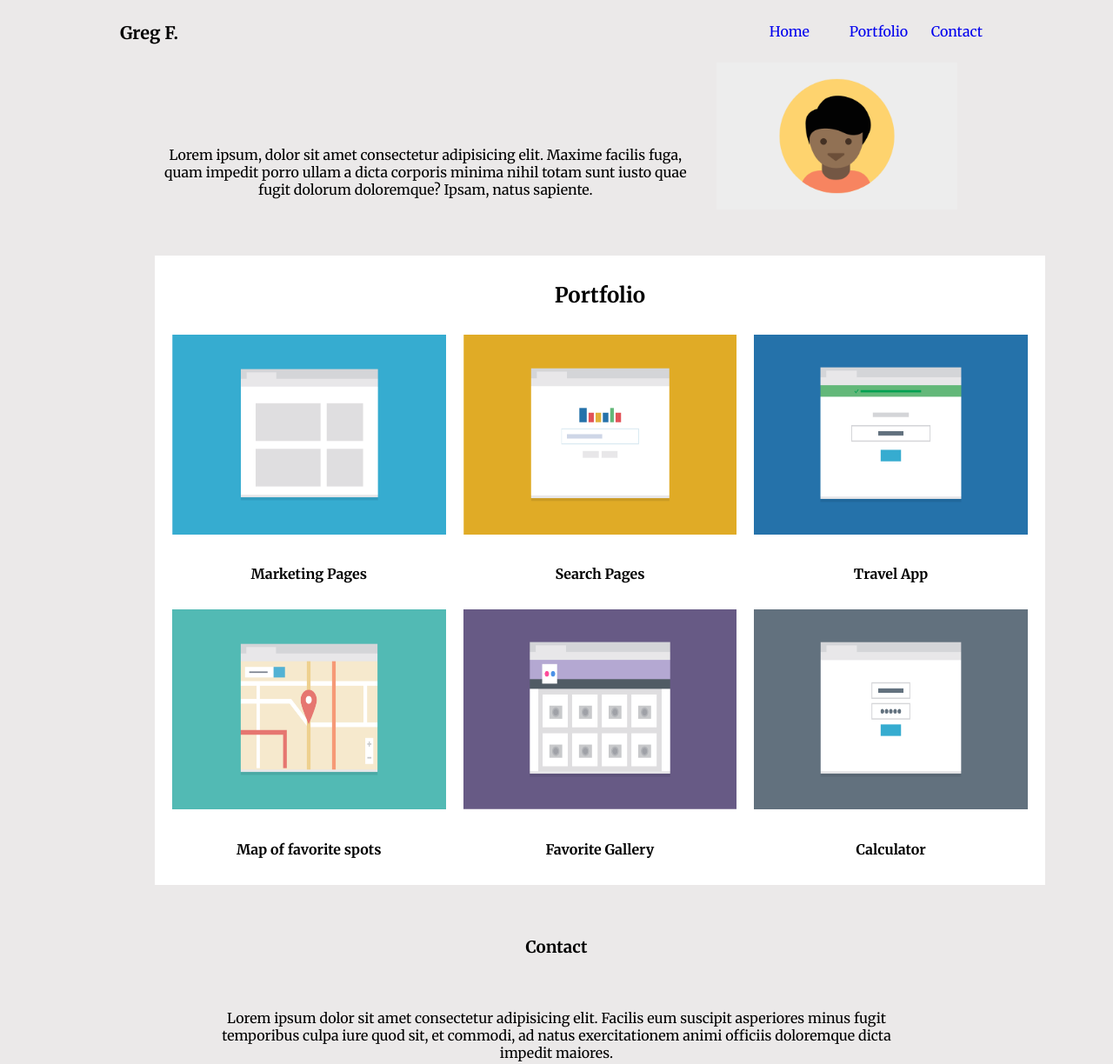
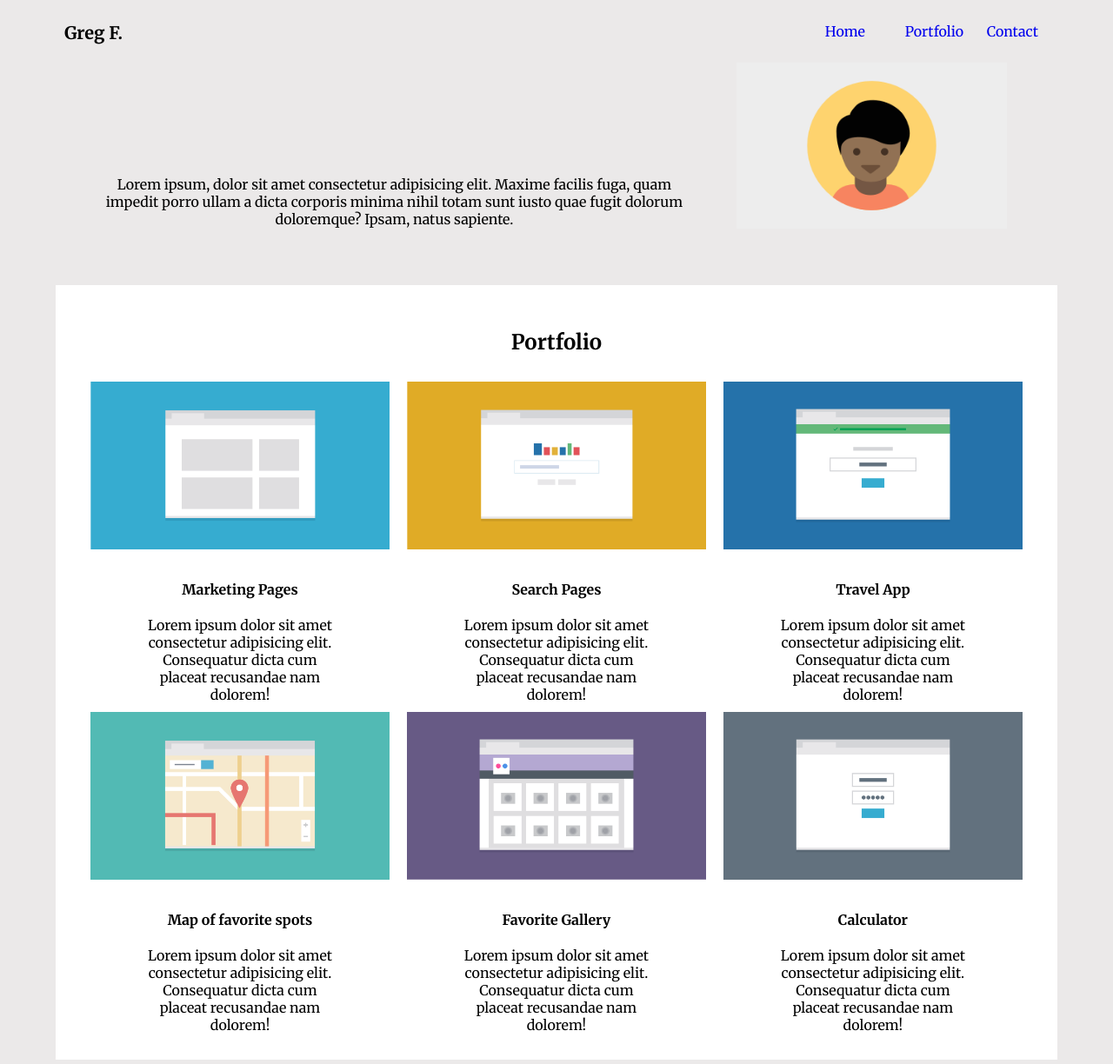
Before and after one commit to gregfrayre/project-2, a plain HTML site: page index.html in a window 1280 px wide. Shown: the top 1224 px of the page at 87% size. Drawn offline with Linux system fonts and the light colour scheme.

Commit message:
changes to code
made several changes to code.

```diff
--- a/css/styles.css
+++ b/css/styles.css
@@ -3,7 +3,7 @@
 }
 
 body{
-    width: 80%;
+    width: 90%;
     margin: 0 auto;
     background-color: rgb(235, 233, 233);
 }
@@ -67,7 +67,7 @@ img {
  width: 100%;
 }
 .port-img{
-  height: 250px;
+  /* height: 250px; */
 
 }
 .portfolio h2,h4{
@@ -107,6 +107,7 @@ footer{
 .top{
     float: right;
     margin-top: 10px;
+    text-decoration: none;
 }
 .footer-nav{
     float: right;
@@ -141,9 +142,12 @@ footer{
 
 /* Main Header */
   .intro img{
-    width: 50%;
-    margin-left: 28%;
-    /* margin-left: 25px; */
+    width: 40%;
+    float: right;
+}
+.intro p{
+    margin-top: 80px;
+    width: 55%;
 }
 
 .main-nav li{
@@ -156,7 +160,11 @@ footer{
   float: left;
   width: 50%;
 }
-
+.column p{
+    width: 60%;
+    margin: 0 auto;
+    text-align: center;
+}
 /* Clear floats after the columns */
 .clearfix {
   content: "";
@@ -191,8 +199,8 @@ footer{
 /* Footer */
 .top{
     display: none;
+
 }
-
 .footer-nav{
     float: right;
     display: inline-block;
@@ -202,6 +210,7 @@ footer{
     padding: 4px;
 
 }
+
 }
 
 /* On screens that are 600px wide or less, make the columns stack on top of each other instead of next to each other */
@@ -235,16 +244,18 @@ float: right;
 .intro {
     width: 90%;
     margin: auto;
+    margin-bottom: 50px;
 }
 .intro img{
     float: right;
     width: 30%;
-    margin-left: 25px;
+    /* margin-left: 25px; */
 }
 
 .intro p{
-    padding-top: 80px;
+    padding-top: 50px;
     font-size: 1rem;
+    width: 64%;
 }
 
 .clearfix::after {
@@ -257,8 +268,8 @@ float: right;
 
 .portfolio{
     background-color: white;
-    /* padding: 10px;  */
-    margin: 50px;
+    padding: 30px;
+    /* margin: 50px; */
 
 }
 .portfolio h2,h4{
--- a/index.html
+++ b/index.html
@@ -1,5 +1,5 @@
 <!DOCTYPE html>
-<html lang="en">
+<html lang="zxx">
 
 <head>
     <meta charset="UTF-8">
@@ -9,6 +9,7 @@
         rel="stylesheet">
     <title>Document</title>
 </head>
+        <body>
             <header id="home">
                 <h1 class="name">Greg F.</h1>
                 <nav class="main-nav">
@@ -20,44 +21,49 @@
                 </nav>
             </header>
 
-        <body>
-            <section class="intro clearfix">
+            <div class="intro clearfix">
                 <img src="images/responsive-layout-profile.png" alt="profile-img">
                 <p>Lorem ipsum, dolor sit amet consectetur adipisicing elit. Maxime facilis fuga, quam impedit porro ullam a dicta
                     corporis minima nihil totam sunt iusto quae fugit dolorum doloremque? Ipsam, natus sapiente.</p>
-            </section>
+                </div>
 
-            <section class="portfolio clearfix">
+            <div class="portfolio clearfix">
                 <h2 id="portfolio">Portfolio</h2>
                 <div class="row">
                     <div class="column">
                         <img class="port-img" src="images/portfolio-1.png" alt="Snow">
                         <h4>Marketing Pages</h4>
+                        <p>Lorem ipsum dolor sit amet consectetur adipisicing elit. Consequatur dicta cum placeat recusandae nam dolorem!</p>
                     </div>
                     <div class="column">
                         <img class="port-img" src="images/portfolio-2.png" alt="Forest">
                         <h4>Search Pages</h4>
+                        <p>Lorem ipsum dolor sit amet consectetur adipisicing elit. Consequatur dicta cum placeat recusandae nam dolorem!</p>
                     </div>
                     <div class="column">
                         <img class="port-img" src="images/portfolio-3.png" alt="Mountains">
                         <h4>Travel App</h4>
+                        <p>Lorem ipsum dolor sit amet consectetur adipisicing elit. Consequatur dicta cum placeat recusandae nam dolorem!</p>
                     </div>
                     <div class="column">
                         <img class="port-img" src="images/portfolio-4.png" alt="Mountains">
                         <h4>Map of favorite spots</h4>
+                        <p>Lorem ipsum dolor sit amet consectetur adipisicing elit. Consequatur dicta cum placeat recusandae nam dolorem!</p>
                     </div>
                     <div class="column">
                         <img class="port-img" src="images/portfolio-5.png" alt="Mountains">
                         <h4>Favorite Gallery</h4>
+                        <p>Lorem ipsum dolor sit amet consectetur adipisicing elit. Consequatur dicta cum placeat recusandae nam dolorem!</p>
                     </div>
                     <div class="column">
                         <img class="port-img" src="images/portfolio-6.png" alt="Mountains">
                         <h4>Calculator</h4>
+                        <p>Lorem ipsum dolor sit amet consectetur adipisicing elit. Consequatur dicta cum placeat recusandae nam dolorem!</p>
                     </div>
                 </div>
-            </section>
+            </div>
 
-            <section class="contact-us">
+            <div class="contact-us">
                 <h3 id="contact">Contact</h3>
                 <p class="contact-para">Lorem ipsum dolor sit amet consectetur adipisicing elit. Facilis eum suscipit asperiores
                     minus fugit temporibus culpa iure quod sit, et commodi, ad natus exercitationem animi officiis doloremque dicta
@@ -67,7 +73,7 @@
                 <p class="email">Email:<strong>portfolio@yaymail.com</strong></p>
 
                 <hr>
-            </section>
+                </div>
 
             <footer class="footer">
                 <h1 class="footer-name">Greg F.</h1>
```
Lines whose indentation alone changed are shown as unchanged.
